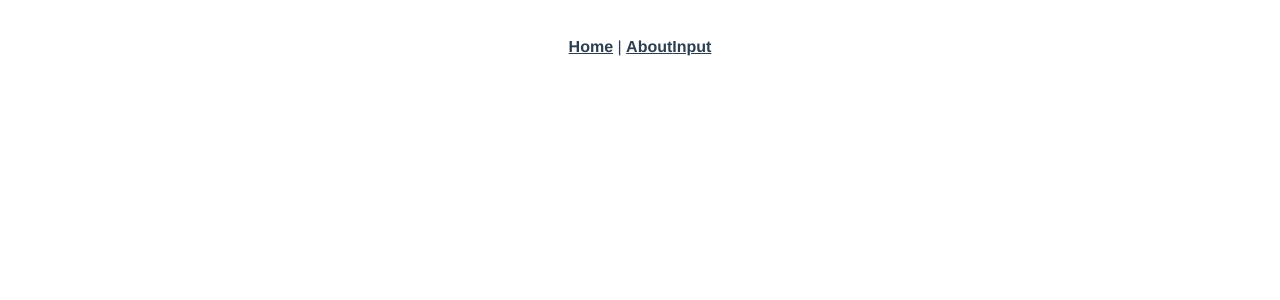
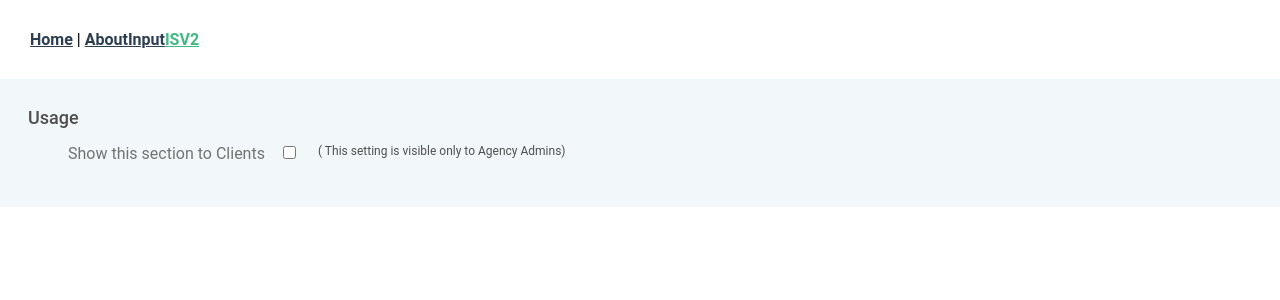
Before and after one commit to mohit2314/VueJs-concepts, a Vue app: page /#/isv2 in a window 1280 px wide. Before the commit this address had no page. Shown: the top 300 px of the page. Built offline with nearby package versions, Linux system fonts and the light colour scheme.

Commit message:
usage container

```diff
--- a/src/App.vue
+++ b/src/App.vue
@@ -3,18 +3,20 @@
     <router-link to="/">Home</router-link> |
     <router-link to="/about">About</router-link>
     <router-link to="/input">Input</router-link>
+    <router-link to="/isv2">ISV2</router-link>
+
 
   </div>
   <router-view/>
 </template>
 
 <style lang="scss">
+*{
+  margin: 0;
+  padding: 0;
+}
 #app {
-  font-family: Avenir, Helvetica, Arial, sans-serif;
-  -webkit-font-smoothing: antialiased;
-  -moz-osx-font-smoothing: grayscale;
-  text-align: center;
-  color: #2c3e50;
+ font-family: Roboto, Oxygen, Ubuntu, Cantarell, 'Open Sans', 'Helvetica Neue', sans-serif;
 }
 
 #nav {
--- /dev/null
+++ b/src/components/Usage.vue
@@ -0,0 +1,56 @@
+<template>
+<div class="usage-container">
+    <div class="heading">
+Usage
+    </div>
+    <div class="content">
+<div class="message">Show this section to Clients</div>
+<div class="toggle-switch"><input type="checkbox"></div>
+<div class="info">( <span></span> This setting is visible only to Agency Admins)</div>
+    </div>
+    </div>
+</template>
+
+<script>
+export default {
+
+}
+</script>
+
+<style lang='scss'>
+
+.usage-container{
+    padding: 4px;
+    .heading{
+    font-size: 18px;
+font-weight: 500;
+color: #4F4F4F;
+    }
+
+    .content{
+        margin-left: 24px;
+        padding: 16px;
+        display: flex;
+        .message{
+            font-size: 16px;
+            font-weight: 400;
+            color: #737373;
+            width: 197px;
+margin-right: 12px;
+        }
+.toggle-switch{
+    margin: 0px 6px;
+}
+
+        .info{
+            font-size: 12px;
+            font-weight: 400;
+            color: #4F4F4F;
+            width: 279px;
+            height: 18px;
+            margin-left:16px;
+        }
+
+    }
+}
+</style>
--- a/src/components/input/Input.d.ts
+++ /dev/null
@@ -1,6 +0,0 @@
-import Vue from 'vue';
-
-export declare class InputText extends Vue {
-    value?: string;
-    $emit(eventName: 'input', value: string): this;
-}
--- a/src/router/index.ts
+++ b/src/router/index.ts
@@ -19,7 +19,11 @@ const routes: Array<RouteRecordRaw> = [
     path: '/input',
     name:'Input',
     component:()=>import ('../views/InputDemo.vue'),
-
+  },
+  {
+    path: '/isv2',
+    name:'Isv',
+    component:()=>import ('../views/Isv2.vue'),
   }
 ]
 
--- a/src/views/InputDemo.vue
+++ b/src/views/InputDemo.vue
@@ -1,16 +1,16 @@
 <template>
 <div style="width:300px;">
-<m-input :label="'mohit'" v-model="localValue" :clearable="true"  :iconRight="'light-icon-chevron-down'"
-  >patel </m-input>
+<lv-input label="mohit" v-model="localValue"  :clearable="true"  :iconRight="'light-icon-chevron-down'"
+  />
 </div>
 
 </template>
 
 <script>
-import MInput from '@/components/input';
+import LvInput from '@/components/input';
 export default {
 components:{
-    MInput
+    LvInput
 },
 data(){
     return{
--- /dev/null
+++ b/src/views/Isv2.vue
@@ -0,0 +1,21 @@
+<template>
+  <div class="isv-container">
+<usage />
+  </div>
+</template>
+
+<script>
+import Usage from '@/components/Usage.vue';
+export default {
+components:{
+    Usage
+}
+}
+</script>
+
+<style lang='scss'>
+.isv-container{
+    padding: 24px;
+    background: #F2F7FA;
+}
+</style>
```
